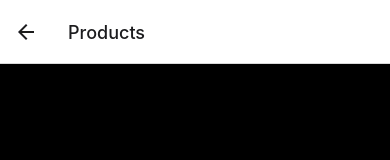
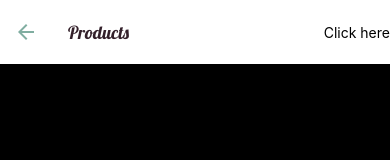
Before and after one commit to santi0995/breadshopapp, a React Native app: screen /Products in a window 390 px wide. Shown: the top 160 px of the page. Built offline with nearby package versions, Linux system fonts and the light colour scheme.

Commit message:
Ultimos añadidos de cabecera

```diff
--- a/src/navigation/shop.jsx
+++ b/src/navigation/shop.jsx
@@ -1,22 +1,45 @@
 import { Categories, ProductDetail, Products } from '../screens/index';
+import { Text, TouchableOpacity, View } from 'react-native';
 
 import { createNativeStackNavigator } from '@react-navigation/native-stack';
+import { theme } from '../constants/theme';
 
 const Stack = createNativeStackNavigator();
 
 const ShopNavigator = () => {
   return (
-    <Stack.Navigator initialRouteName="Categories">
+    <Stack.Navigator
+      initialRouteName="Categories"
+      screenOptions={{
+        headerTintColor: theme.colors.primary,
+        navigationBarColor: theme.colors.primary,
+        headerTitleStyle: {
+          fontFamily: 'Lobster-Regular',
+          fontSize: 18,
+          color: theme.colors.secondary,
+        },
+        headerShadowVisible: false,
+      }}>
       <Stack.Screen
         name="Categories"
         component={Categories}
-        options={{ headerShown: false, title: 'Categories' }}
+        options={{
+          headerShown: false,
+          title: 'Categories',
+        }}
       />
       <Stack.Screen
         name="Products"
         component={Products}
         options={{
           title: 'Products',
+          headerRight: () => {
+            return (
+              <TouchableOpacity>
+                <Text>Click here</Text>
+              </TouchableOpacity>
+            );
+          },
         }}
       />
       <Stack.Screen
```
